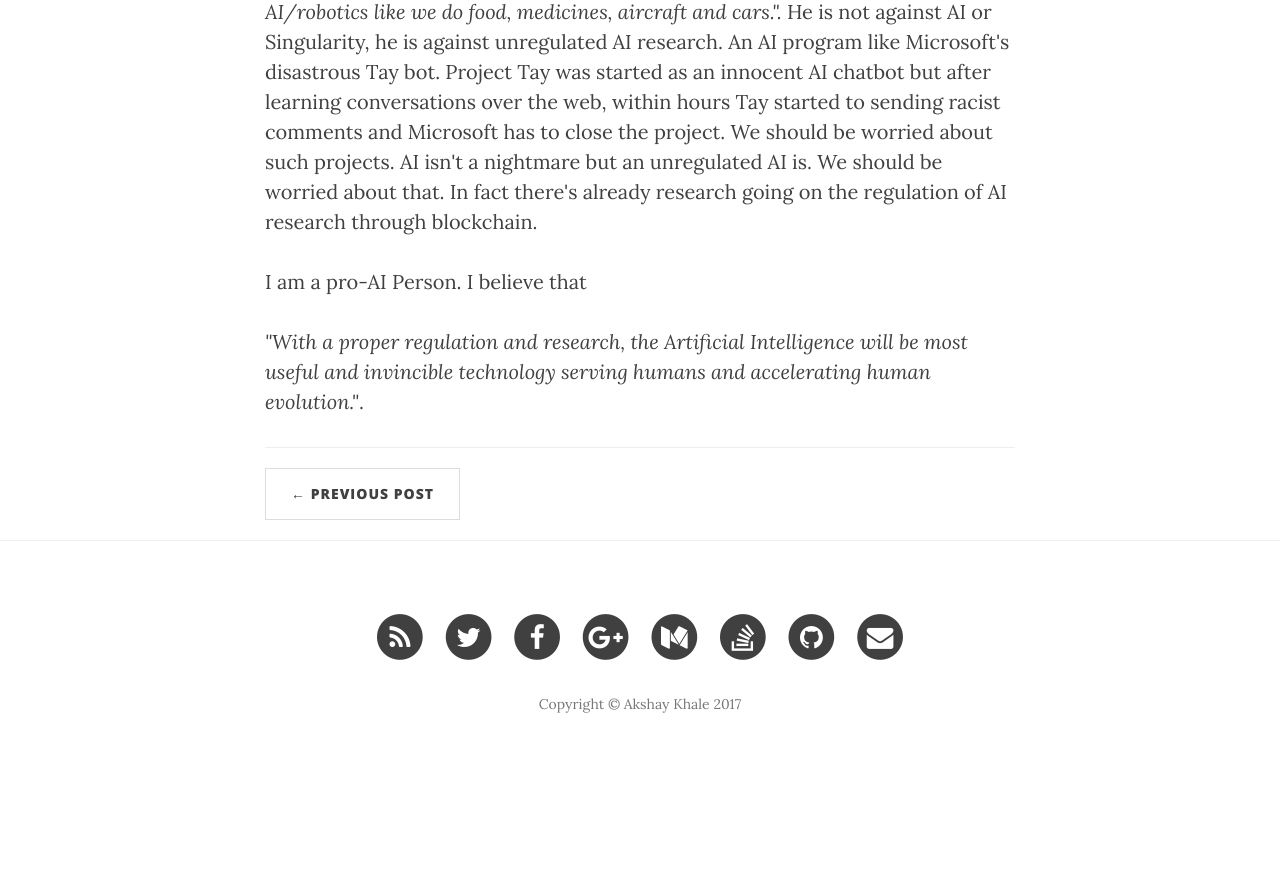
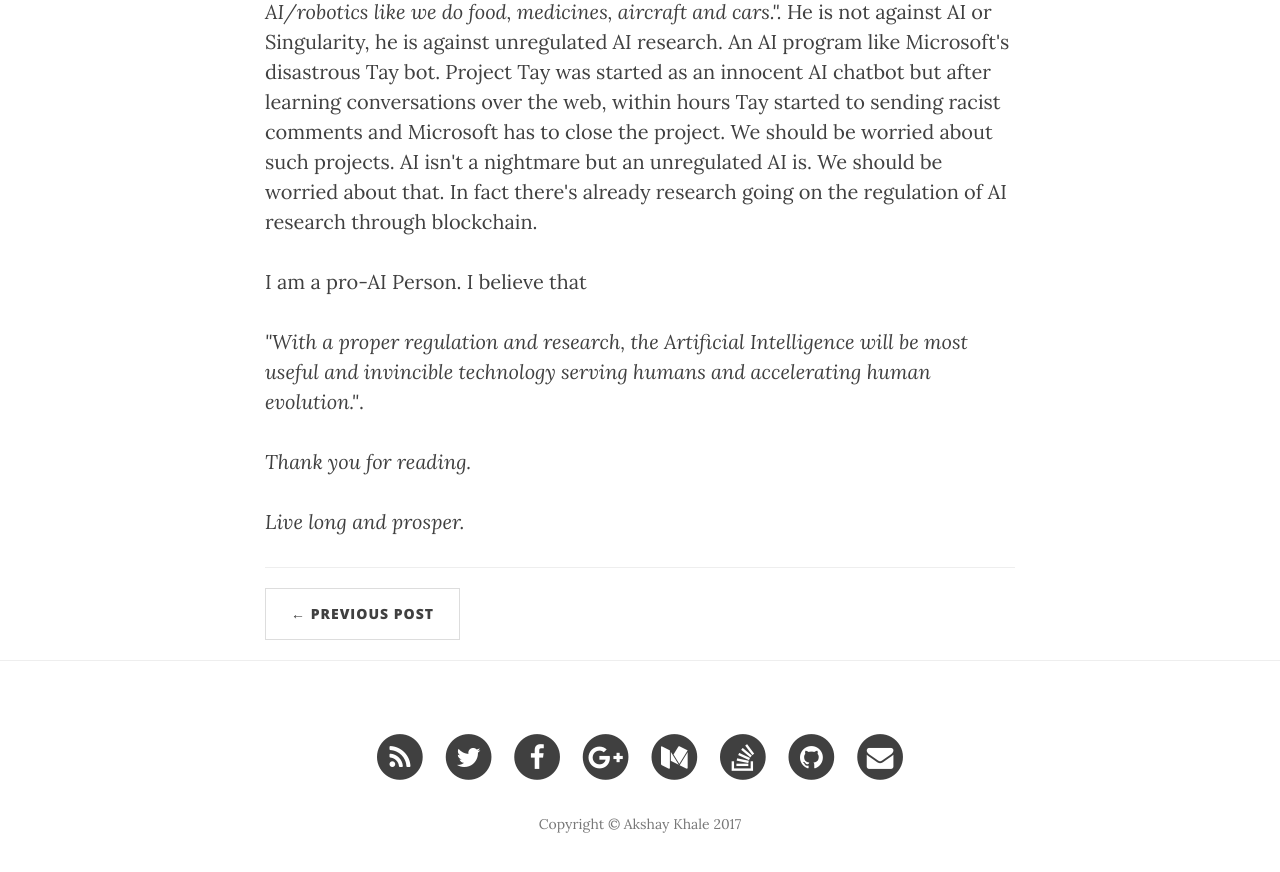
Before and after one commit to akshaykhale1992/akshaykhale1992.github.io, a Jekyll site: the page built from _posts/2017-12-18-sengularity.markdown, in a window 1280 px wide and 900 px high, scrolled down 1638 px. Shown: the top 872 px of the window. Built offline with Jekyll 4.4.1, drawn with Linux system fonts in a browser that asks for light colours; nearby versions of some CDN libraries; before the commit the page ends 2418 px from its top, so only the background shows below that.

Commit message:
Added 3rd Article

```diff
--- a/_posts/2017-12-18-sengularity.markdown
+++ b/_posts/2017-12-18-sengularity.markdown
@@ -20,3 +20,6 @@ header-img: "img/hello-world-banner.jpg"
 <p>I am a pro-AI Person. I believe that</p>
 
 <p><i>"With a proper regulation and research, the Artificial Intelligence will be most useful and invincible technology serving humans and accelerating human evolution."</i>.</p>
+
+<p><i>Thank you for reading.</i></p>
+<p><i>Live long and prosper.</i></p>
```
